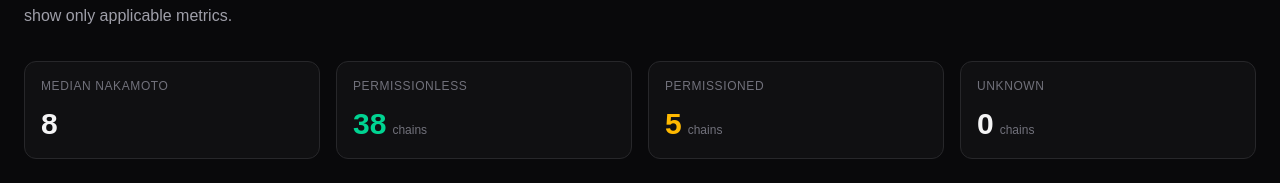
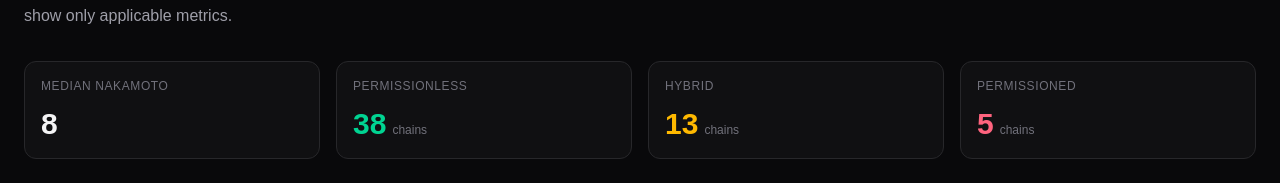
Before and after one commit to siwon-huh/pos-layer1-slashing-dashboard, a Next.js app: page /en/decentralization in a window 1280 px wide. Shown: the part 215-398 px from the top of the page. Built offline with nearby package versions, Linux system fonts and the light colour scheme.

Commit message:
feat(dec): replace unused 'Unknown' stat with 'Hybrid' permission count

```diff
--- a/components/DecentralizationDashboard.tsx
+++ b/components/DecentralizationDashboard.tsx
@@ -34,16 +34,15 @@ export function DecentralizationDashboard({ locale }: DecentralizationDashboardP
   }, [query]);
 
   const stats = useMemo(() => {
-    const withData = DECENTRALIZATION.filter((d) => d.nakamotoCoefficient !== null);
-    const ncValues = withData.map((d) => d.nakamotoCoefficient!).sort((a, b) => a - b);
+    const ncValues = DECENTRALIZATION.filter((d) => d.nakamotoCoefficient !== null)
+      .map((d) => d.nakamotoCoefficient!)
+      .sort((a, b) => a - b);
     const median =
-      ncValues.length === 0
-        ? null
-        : ncValues[Math.floor(ncValues.length / 2)];
+      ncValues.length === 0 ? null : ncValues[Math.floor(ncValues.length / 2)];
     const permissionless = DECENTRALIZATION.filter((d) => d.permissioning === 'permissionless').length;
+    const hybrid = DECENTRALIZATION.filter((d) => d.permissioning === 'hybrid').length;
     const permissioned = DECENTRALIZATION.filter((d) => d.permissioning === 'permissioned').length;
-    const unknown = CHAINS.length - DECENTRALIZATION.length;
-    return { median, permissionless, permissioned, unknown };
+    return { median, permissionless, hybrid, permissioned };
   }, []);
 
   return (
@@ -64,7 +63,7 @@ export function DecentralizationDashboard({ locale }: DecentralizationDashboardP
       <section className="mt-8 grid grid-cols-2 gap-3 md:grid-cols-4 md:gap-4">
         <StatCard
           label={pick(UI.dec_stat_median_nc, locale)}
-          value={stats.median !== null ? String(stats.median) : '—'}
+          value={stats.median !== null ? String(stats.median) : '-'}
         />
         <StatCard
           label={pick(UI.dec_stat_permissionless, locale)}
@@ -73,16 +72,16 @@ export function DecentralizationDashboard({ locale }: DecentralizationDashboardP
           accent="emerald"
         />
         <StatCard
-          label={pick(UI.dec_stat_permissioned, locale)}
-          value={String(stats.permissioned)}
+          label={pick(UI.dec_stat_hybrid, locale)}
+          value={String(stats.hybrid)}
           suffix={pick(UI.stat_suffix, locale)}
           accent="amber"
         />
         <StatCard
-          label={pick(UI.dec_stat_unknown, locale)}
-          value={String(stats.unknown)}
+          label={pick(UI.dec_stat_permissioned, locale)}
+          value={String(stats.permissioned)}
           suffix={pick(UI.stat_suffix, locale)}
-          accent="zinc"
+          accent="rose"
         />
       </section>
 
@@ -133,7 +132,7 @@ interface StatCardProps {
   label: string;
   value: string;
   suffix?: string;
-  accent?: 'zinc' | 'emerald' | 'amber';
+  accent?: 'zinc' | 'emerald' | 'amber' | 'rose';
 }
 
 function StatCard({ label, value, suffix, accent = 'zinc' }: StatCardProps) {
@@ -141,6 +140,7 @@ function StatCard({ label, value, suffix, accent = 'zinc' }: StatCardProps) {
     zinc: 'text-zinc-100',
     emerald: 'text-emerald-400',
     amber: 'text-amber-400',
+    rose: 'text-rose-400',
   }[accent];
   return (
     <div className="flex h-full flex-col justify-between rounded-xl border border-zinc-800 bg-zinc-900/50 p-4">
--- a/lib/i18n.ts
+++ b/lib/i18n.ts
@@ -107,8 +107,8 @@ export const UI: Record<string, LocalizedText> = {
 
   dec_stat_median_nc: { ko: 'Nakamoto 중앙값', en: 'Median Nakamoto' },
   dec_stat_permissionless: { ko: '퍼미션리스', en: 'Permissionless' },
+  dec_stat_hybrid: { ko: '하이브리드', en: 'Hybrid' },
   dec_stat_permissioned: { ko: '퍼미션드', en: 'Permissioned' },
-  dec_stat_unknown: { ko: '데이터 없음', en: 'Unknown' },
 
   dec_col_nakamoto: { ko: '나카모토 계수', en: 'Nakamoto Coefficient' },
   dec_legend_title: { ko: '나카모토 계수란?', en: 'What is the Nakamoto Coefficient?' },
```
